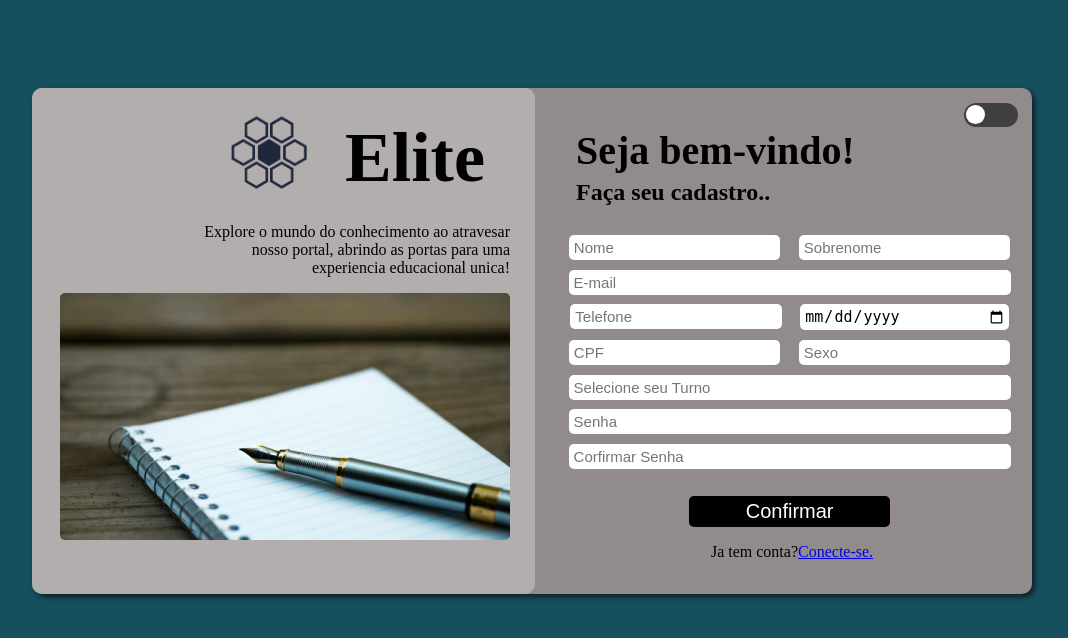
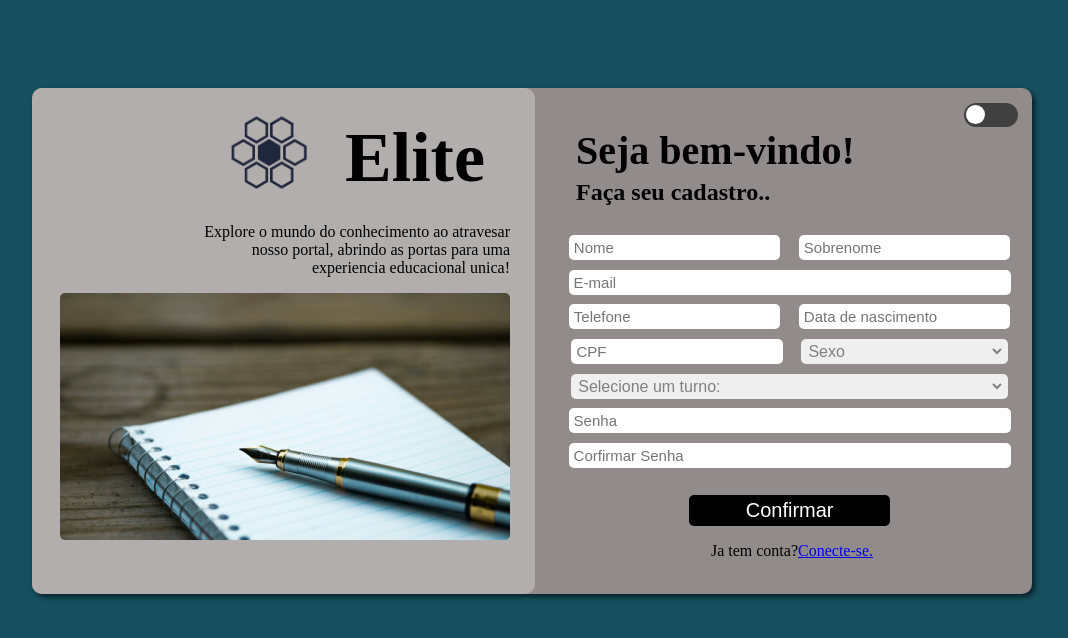
Before and after one commit to GustavoCunhaSC/Projeto-FormCadastro, a PHP site: page /cadastro.html in a window 1280 px wide; the page is wider, and only the part inside the window is pictured. Shown: the top 638 px of that part, without its empty margins (108-1176 px from the left). Run offline with PHP 8.4, Linux system fonts and the light colour scheme.

Commit message:
conclusão do fronte-end

```diff
--- a/formulario/cadastro.html
+++ b/formulario/cadastro.html
@@ -8,6 +8,7 @@
 </head>
 <body>
     <main>
+        <!--Esse article compõe o lado direito da tela onde se encontra o formulario de cadastro e a saudação assim como a parte funcional da tela de cadastro.-->
         <article class="login">
             <input type="checkbox" id="switch">
             <label for="switch">
@@ -18,21 +19,34 @@
             <h1 id="saldacao">Seja bem-vindo!</h1>
             <h2 id="saldacao">Faça seu cadastro..</h2>
             <form action="login.php" method="post">
-                <input type="text" placeholder="Nome" maxlength="15" required>
-                <input type="text" placeholder="Sobrenome" required>
-                <input type="email" class="cadastro" placeholder="E-mail" required><br>
-                <input type="tel" placeholder="Telefone" required>
-                <input type="date" placeholder="Data de nascimento" required>
-                <input type="number" placeholder="CPF" maxlength="11" required>
-                <input type="text" placeholder="Sexo" required>
-                <input type="text" class="cadastro" placeholder="Selecione seu Turno" required><br>
-                <input type="password" class="cadastro" placeholder="Senha" required><br>
-                <input type="password" class="cadastro" placeholder="Corfirmar Senha" required><br><br>
+                <input type="text" name="nome" placeholder="Nome" maxlength="15" required>
+                <input type="text" name="sobrenome" placeholder="Sobrenome" required>
+                <input type="email" name="email" class="cadastro" placeholder="E-mail" required><br>
+                <input type="tel" name="relefone" placeholder="Telefone" required>
+                <input type="text" name="dataDeAniversario" placeholder="Data de nascimento" onfocus="this.type='date'" onblur="if (!this.value) this.type='text'" required>
+                <div>
+                    <input type="number" name="cpf" placeholder="CPF" maxlength="11" required>
+                    <select name="sexo"  aria-label="Sexo:" required>
+                        <option value="" disabled selected>Sexo</option>
+                        <option value="Masculino">Masculino</option>
+                        <option value="Feminino">Feminino</option>
+                    </select>
+                </div>
+                <div>
+                    <select class="cadastro" name="turno" aria-label="turno" required>
+                        <option value="" disabled selected>Selecione um turno:</option>
+                        <option value="manha">Manha</option>
+                        <option value="tarde">Tarde</option>
+                        <option value="noite">Noite</option>
+                    </select>
+                </div>
+                <input type="password" name="senha" class="cadastro" placeholder="Senha" required><br>
+                <input type="password" name="confimaSenha" class="cadastro" placeholder="Corfirmar Senha" required><br><br>
                 <input id="botao" type="submit" value="Confirmar">
             </form>
             <p>Ja tem conta?<a href="login.html">Conecte-se.</a></p>
         </article>
-
+        <!--esse article compõe o lado diteiro da tela onde se encontanta o nome da instituição e alguns componetes graficos.-->
         <article class="esquerdo">
             <img src="imagens/icone-inicio.png" id="icone" alt="">
             <h1 id="esquerdo">Elite</h1>
@@ -40,6 +54,7 @@
             <img id="caderno" src="imagens/imagem-caderno.png" alt="">
         </article>
     </main>
+    <!--Esse script e responsavel pela tramsição de tema da pagina do claro para o escuro.-->
     <script src="js/darkmode.js"></script>
 </body>
 </html>
--- a/formulario/css/fomulario.css
+++ b/formulario/css/fomulario.css
@@ -1,3 +1,6 @@
+/*
+Essa parte do codigo css e responsavel pela alteração da cores entre o tema claro e escuro.
+*/
 :root {
     --main-color: rgb(146, 139, 139);
     --article-colortext:black;
@@ -68,11 +71,17 @@ input#switch:checked + label .ball{
     transform: translateX(31px);
 }
 
+/*
+Esse body siplismente munda o funto da tela.
+*/
 body{
     background-color: rgb(22, 79, 94);
     overflow: hidden;
 }
 
+/*
+O main delimita a parte da tela em que minha aplicação vai ocupar
+*/
 main{
     background-color: var(--main-color);
     border-radius: 10px;
@@ -86,7 +95,6 @@ main{
 /*
     css relacionado ao lado direito da tala de login mais especifico da tag article da class:login e seu conteudo.
 */
-
 article.login{
     display: block;
     color: var(--article-colortext);
@@ -97,8 +105,6 @@ article.login{
     margin-left: 0;
 
 }
-
-
 
 input.login{
     border-radius: 5px;
@@ -115,8 +121,19 @@ input#botao {
     background-color: var(--input-botaobackcolor);
     font-size: 20px;
     text-align: center;
+    cursor: pointer;
 }
 
+a#rsenha{
+    display: block;
+    float: right;
+    margin-right: 7%;
+    color: var(--a-color);
+ }
+
+ /*
+Os intens com a classe saldação ocorrem nas duas telas tanto de login como de cadastro
+*/
 h1#saldacao{
     font-size: 40px;
     text-align: left;
@@ -131,13 +148,6 @@ h2#saldacao{
     margin-top: 1%;
 }
 
-a#rsenha{
-    display: block;
-    float: right;
-    margin-right: 7%;
-    color: var(--a-color);
- }
-
  /*
     css relacionado ao lado direito da tala de cadastro mais especifico da tag article e seu conteudo.
 */
@@ -151,6 +161,25 @@ input{
     font-size: 15px;
     text-align: left;
     margin-top: 2%;
+}
+
+select{
+    width: 43%;
+    margin-left: 1%;
+    margin-right: 2%;
+    border-radius: 5px;
+    border: solid rgba(255, 255, 255, 0);
+    font-size: 16px;
+    text-align: left;
+    margin-top: 2%;
+}
+
+select.cadastro{
+    width: 91%;
+}
+
+select:invalid{
+    color: gray;
 }
 
 input.cadastro{
```
Also changed, not shown: formulario/login.html (+5 -2 lines).
